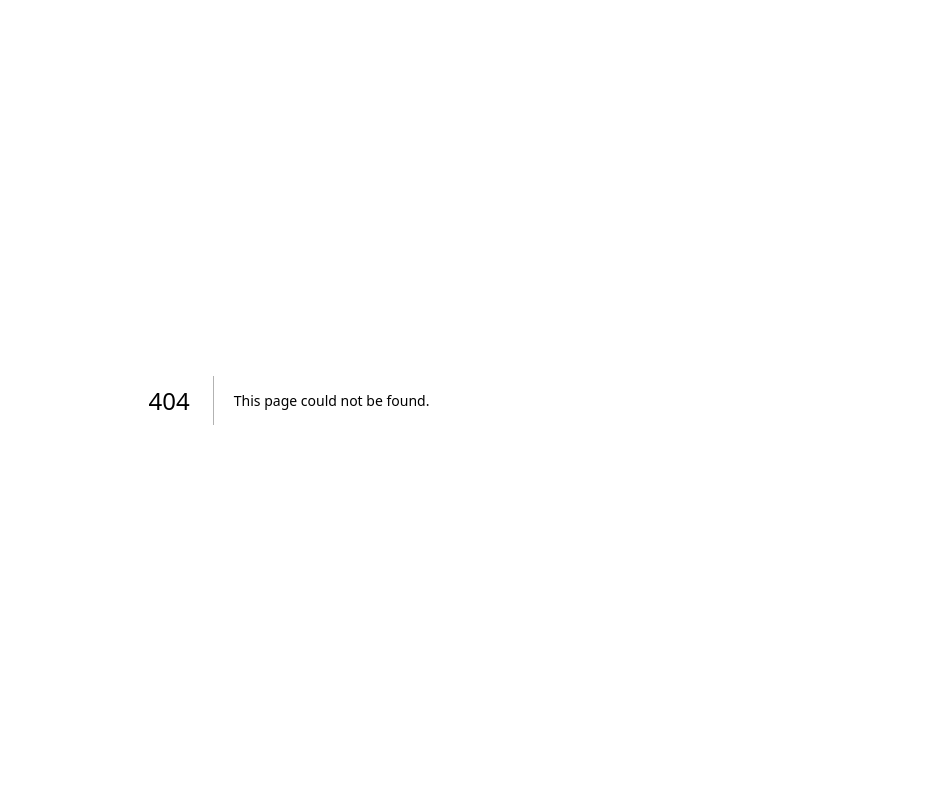
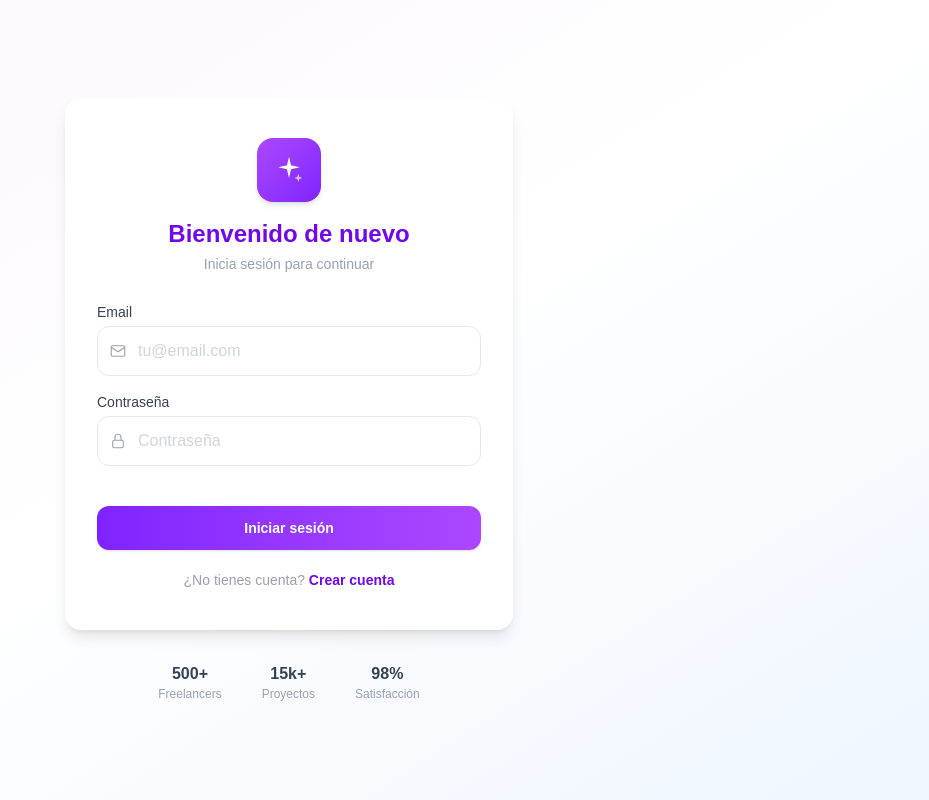
Before and after one commit to rivasofi/orgalancer_gdsi, a Next.js app in the folder frontend/: page /login in a window 1280 px wide. Before the commit this address had no page. Shown: the whole page, without its empty margins (351-1280 px from the left). Built offline with nearby package versions, Linux system fonts and the light colour scheme.

Commit message:
feat(auth): implement login authentication

```diff
--- /dev/null
+++ b/frontend/app/api/auth/login/route.ts
@@ -0,0 +1,22 @@
+import { NextRequest, NextResponse } from "next/server";
+
+export async function POST(req: NextRequest) {
+  const body = await req.json();
+
+  const response = await fetch(`${process.env.API_URL}/auth/login`, {
+    method: "POST",
+    headers: { "Content-Type": "application/json" },
+    body: JSON.stringify(body),
+  });
+
+  const data = await response.json();
+
+  if (!response.ok) {
+    return NextResponse.json(
+      { error: data.detail || "Error al iniciar sesión" },
+      { status: response.status }
+    );
+  }
+
+  return NextResponse.json(data, { status: 200 });
+}
--- /dev/null
+++ b/frontend/app/login/_components/login_form.tsx
@@ -0,0 +1,112 @@
+import Link from "next/link";
+import type { useLoginForm } from "../_hooks/use_login_form";
+
+type Props = ReturnType<typeof useLoginForm>;
+
+export default function LoginForm({
+  fields,
+  error,
+  loading,
+  success,
+  handle_change,
+  handle_submit,
+}: Props) {
+  if (success) {
+    return (
+      <div className="flex flex-col items-center justify-center py-8">
+        <div className="w-16 h-16 bg-green-100 rounded-full flex items-center justify-center mb-6">
+          <svg className="w-8 h-8 text-green-500" fill="none" stroke="currentColor" viewBox="0 0 24 24">
+            <path strokeLinecap="round" strokeLinejoin="round" strokeWidth="2" d="M5 13l4 4L19 7"></path>
+          </svg>
+        </div>
+        <h2 className="text-2xl font-bold text-gray-800 mb-2">¡Bienvenido de nuevo!</h2>
+        <p className="text-gray-500 text-center mb-6">Iniciando sesión...</p>
+      </div>
+    );
+  }
+
+  return (
+    <>
+      {/* Logo */}
+      <div className="flex justify-center mb-4">
+        <div className="w-16 h-16 rounded-2xl bg-gradient-to-br from-purple-500 to-violet-600 flex items-center justify-center shadow-md">
+          <svg width="32" height="32" viewBox="0 0 24 24" fill="none">
+            <path d="M12 2L13.5 8.5L20 10L13.5 11.5L12 18L10.5 11.5L4 10L10.5 8.5L12 2Z" fill="white" />
+            <path d="M19 15L19.8 17.2L22 18L19.8 18.8L19 21L18.2 18.8L16 18L18.2 17.2L19 15Z" fill="white" opacity="0.7" />
+          </svg>
+        </div>
+      </div>
+
+      {/* Header */}
+      <h1 className="text-2xl font-bold text-center text-violet-700 mb-1">Bienvenido de nuevo</h1>
+      <p className="text-sm text-center text-gray-400 mb-7">Inicia sesión para continuar</p>
+
+      {/* Error global */}
+      {error && (
+        <div className="mb-4 text-sm text-red-500 bg-red-50 border border-red-100 rounded-lg px-4 py-2 text-center">
+          {error}
+        </div>
+      )}
+
+      <form onSubmit={handle_submit} className="space-y-4">
+        {/* Email */}
+        <div>
+          <label className="block text-sm font-medium text-gray-700 mb-1">Email</label>
+          <div className="relative">
+            <span className="absolute left-3 top-1/2 -translate-y-1/2 text-gray-400">
+              <svg width="18" height="18" fill="none" viewBox="0 0 24 24">
+                <rect x="3" y="5" width="18" height="14" rx="2" stroke="currentColor" strokeWidth="1.5" />
+                <path d="M3 7l9 6 9-6" stroke="currentColor" strokeWidth="1.5" />
+              </svg>
+            </span>
+            <input
+              type="email"
+              name="email"
+              placeholder="tu@email.com"
+              value={fields.email}
+              onChange={handle_change}
+              required
+              className="w-full pl-10 pr-4 py-3 border border-gray-200 rounded-xl text-gray-800 focus:outline-none focus:ring-2 focus:ring-violet-400 placeholder-gray-300"
+            />
+          </div>
+        </div>
+
+        {/* Contraseña */}
+        <div>
+          <label className="block text-sm font-medium text-gray-700 mb-1">Contraseña</label>
+          <div className="relative">
+            <span className="absolute left-3 top-1/2 -translate-y-1/2 text-gray-400">
+              <svg width="18" height="18" fill="none" viewBox="0 0 24 24">
+                <rect x="5" y="11" width="14" height="10" rx="2" stroke="currentColor" strokeWidth="1.5" />
+                <path d="M8 11V7a4 4 0 0 1 8 0v4" stroke="currentColor" strokeWidth="1.5" />
+              </svg>
+            </span>
+            <input
+              type="password"
+              name="password"
+              placeholder="Contraseña"
+              value={fields.password}
+              onChange={handle_change}
+              required
+              className="w-full pl-10 pr-4 py-3 border border-gray-200 rounded-xl text-gray-800 focus:outline-none focus:ring-2 focus:ring-violet-400 placeholder-gray-300"
+            />
+          </div>
+        </div>
+
+        {/* Submit */}
+        <button
+          type="submit"
+          disabled={loading}
+          className="w-full py-3 rounded-xl bg-gradient-to-r from-violet-600 to-purple-500 text-white font-semibold text-sm shadow hover:opacity-90 transition-opacity disabled:opacity-60 mt-6"
+        >
+          {loading ? "Iniciando sesión..." : "Iniciar sesión"}
+        </button>
+      </form>
+
+      <p className="text-sm text-center text-gray-400 mt-5">
+        ¿No tienes cuenta?{" "}
+        <Link href="/register" className="text-violet-700 font-semibold hover:underline">Crear cuenta</Link>
+      </p>
+    </>
+  );
+}
--- /dev/null
+++ b/frontend/app/login/_hooks/use_login_form.ts
@@ -0,0 +1,56 @@
+import { useState } from "react";
+import { useRouter } from "next/navigation";
+
+export function useLoginForm() {
+  const router = useRouter();
+  const [fields, setFields] = useState({
+    email: "",
+    password: "",
+  });
+  const [error, set_error] = useState("");
+  const [loading, set_loading] = useState(false);
+  const [success, set_success] = useState(false);
+
+  const handle_change = (e: React.ChangeEvent<HTMLInputElement>) => {
+    setFields({ ...fields, [e.target.name]: e.target.value });
+  };
+
+  const handle_submit = async (e: React.FormEvent) => {
+    e.preventDefault();
+    set_error("");
+    set_loading(true);
+
+    try {
+      const res = await fetch("/api/auth/login", {
+        method: "POST",
+        headers: { "Content-Type": "application/json" },
+        body: JSON.stringify(fields),
+      });
+
+      const data = await res.json();
+
+      if (!res.ok) {
+        return set_error(data.error || "Email o contraseña incorrectos");
+      }
+
+      set_success(true);
+      setTimeout(() => {
+        router.push("/dashboard");
+      }, 2000);
+
+    } catch {
+      set_error("Error de conexión, intentá de nuevo");
+    } finally {
+      set_loading(false);
+    }
+  };
+
+  return {
+    fields,
+    error,
+    loading,
+    success,
+    handle_change,
+    handle_submit,
+  };
+}
--- /dev/null
+++ b/frontend/app/login/page.tsx
@@ -0,0 +1,18 @@
+"use client";
+
+import LoginForm from "./_components/login_form";
+import { useLoginForm } from "./_hooks/use_login_form";
+import StatsFooter from "../register/_components/stats_footer";
+
+export default function LoginPage() {
+  const form = useLoginForm();
+
+  return (
+    <main className="min-h-screen flex flex-col items-center justify-center bg-gradient-to-br from-purple-50 via-white to-blue-50 px-4">
+      <div className="bg-white rounded-2xl shadow-lg w-full max-w-md px-8 py-10">
+        <LoginForm {...form} />
+      </div>
+      <StatsFooter />
+    </main>
+  );
+}
```
Also changed, not shown: 2 other files (tests, documents, lock files or other folders).
